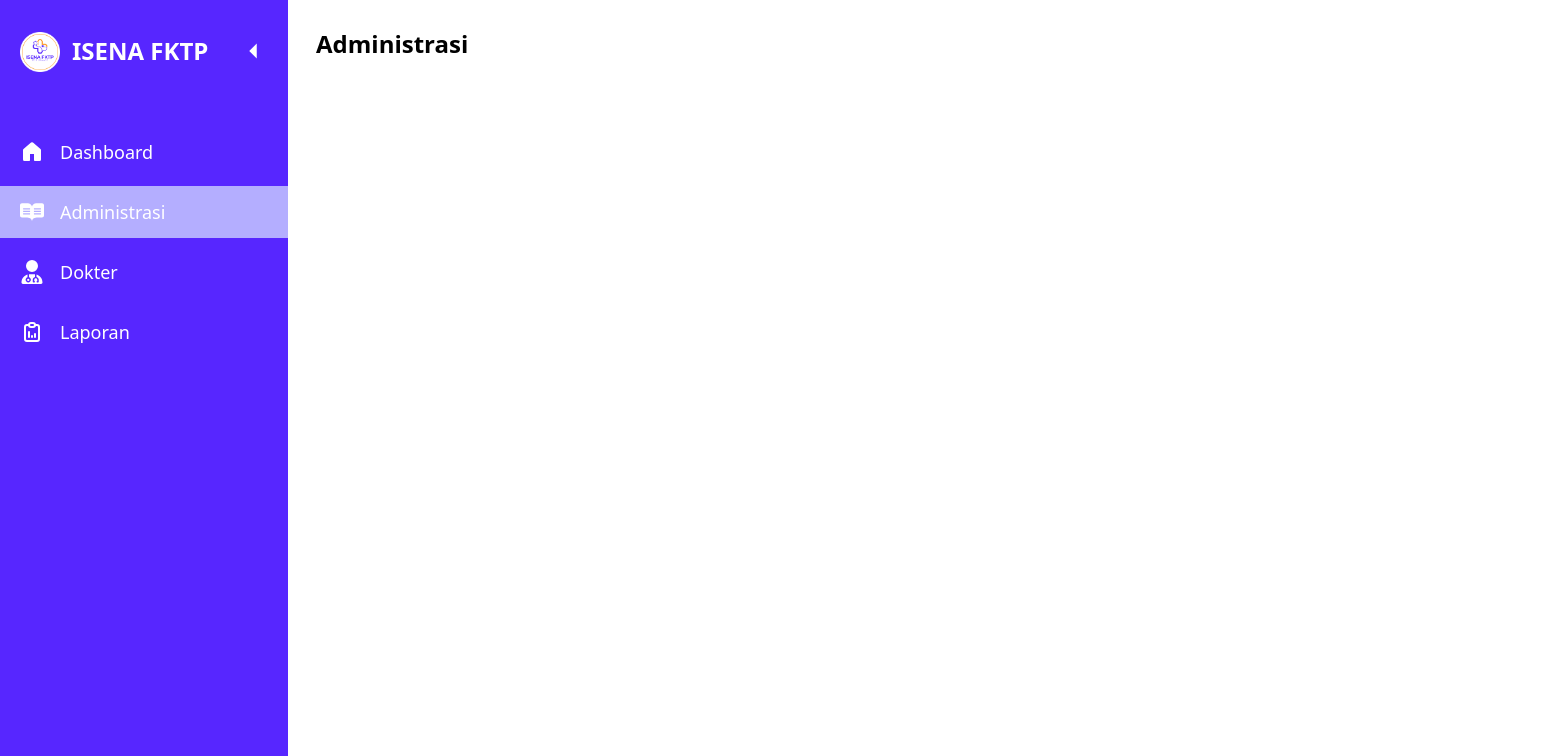
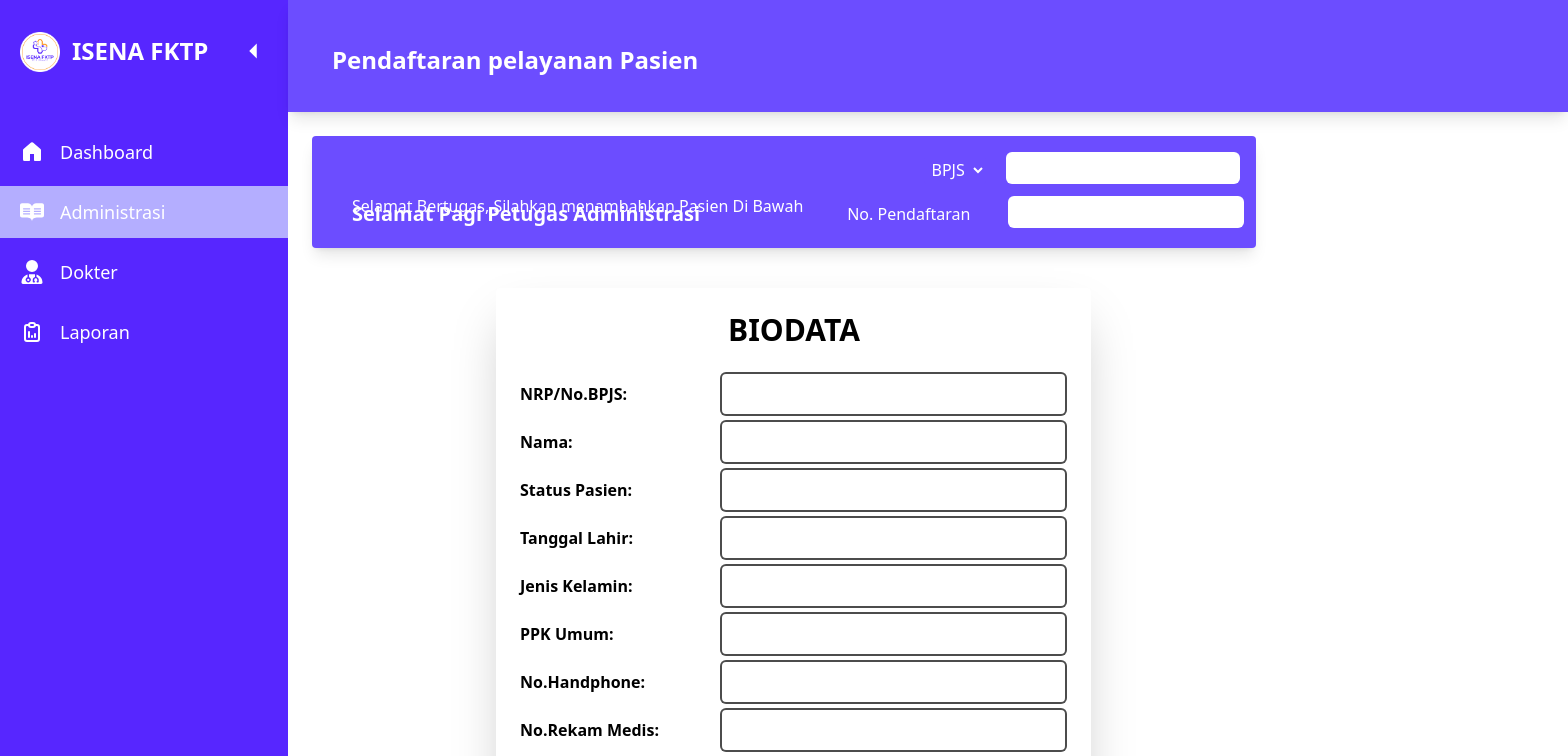
Before and after one commit to ISENA-FKTP/akusehat, a React (Vite) app: page /administrasi in a window 1280 px wide. Shown: the top 756 px of the page, 1568 px wide, since content can reach past the window. Built offline with nearby package versions, Linux system fonts and the light colour scheme.

Commit message:
Administrasi

```diff
--- a/src/views/klinik/pages/administrasi.jsx
+++ b/src/views/klinik/pages/administrasi.jsx
@@ -1,15 +1,105 @@
 import Sidebar_Klinik from "../../../components/klinik/sidebar_klinik";
+import React from "react";
+import { IconBase } from "react-icons";
+import { FaSearch } from "react-icons/fa";
 
 export default function Administrasi() {
+
   return (
     <>
       {" "}
       <div className="flex">
         <Sidebar_Klinik />
-        <div className="p-7">
-          <h1 className="text-2xl font-semibold">Administrasi</h1>
+        <div className="flex relative flex-1">
+          <div className="absolute inset-0">
+            <div className="container">
+             <div className="flex-row">
+              <div className=" w-screen h-28 bg-primary-500  shadow-lg flex items-center justify-center">
+                <h1 className="text-white font-secondary-Karla font-bold text-2xl text-left absolute top-0 left-0 m-11">
+                  Pendaftaran pelayanan Pasien</h1>
+              </div>
+            </div>
+            <div className=" bg-primary-500 h-28   shadow-lg flex items-center m-6 rounded">
+              <h1 className=" text-white font-secondary-Karla font-bold text-xl absolute top-1/4 left-16 right-40">
+                Selamat Pagi Petugas Administrasi</h1>
+              <h1 className=" text-white font-secondary-Karla font-medium absolute left-16 right-40 -mb-7">
+                Selamat Bertugas, Silahkan menambahkan Pasien Di Bawah</h1>
+              <form className=" h-12 rounded-md absolute right-10 mb-8 " style={{width:'35%'}}>
+                <div className="flex items-center  space-x-5">
+                <IconBase icon={FaSearch} className="mb-9"/>
+                    <select
+                      name="bpjsType"
+                      className="p-1 rounded-md mb-9 bg-primary-500 font-secondary-Karla font-medium text-white focus:outline-none focus:border-blue-500"
+                    >
+                      <option value="">BPJS</option>
+                      <option value="nik">NIK</option>
+                      <option value="nrp">NRP</option>
+                      <option value="nip">NIP</option>
+                    </select>
+                  {/* Nama */}
+                  <input
+                    type="search"
+                    name="name"
+                    className="p-1 rounded-md mb-10 " style={{width:'100%'}}>
+
+                  </input>
+                </div>
+              </form>
+              <form className=" h-12 rounded-md absolute right-9 -mb-14"style={{width:'40%'}}>
+              <div className="flex items-center space-x-5">
+                 <h1 className=" text-white font-secondary-Karla font-medium mb-9 w-60 ">No. Pendaftaran</h1>
+                  {/* Nama */}
+                  <input
+                    type="text"
+                    name="name"
+                    className="p-1 rounded-md mb-10 "style={{width:'100%'}}>
+
+                    </input>
+                    </div>
+                    </form>
+            </div>
+              <div className="bg-white shadow-2xl flex flex-col mx-52 p-6 mt-10 rounded" style={{ width: '60%', height: 'auto' }}>
+            <h1 className="text-black font-primary-Poppins font-extrabold text-3xl mb-6 mx-52">
+              BIODATA
+            </h1>
+            {/* Form Fields */}
+            {[
+              { label: 'NRP/No.BPJS', name: 'nrp_or_bpjs' },
+              { label: 'Nama', name: 'name' },
+              { label: 'Status Pasien', name: 'status' },
+              { label: 'Tanggal Lahir', name: 'dob' },
+              { label: 'Jenis Kelamin', name: 'gender' },
+              { label: 'PPK Umum', name: 'ppk' },
+              { label: 'No.Handphone', name: 'phone' },
+              { label: 'No.Rekam Medis', name: 'medical_record' },
+            ].map((field, index) => (
+              <div className="flex items-center space-x-2 mb-1" key={index}>
+                <label className="text-black font-secondary-Karla font-bold w-48">
+                  {field.label}:
+                </label>
+                <input
+                  type="text"
+                  name={field.name}
+                  className="p-2 rounded-md border-2 border-black border-opacity-70 flex-1"
+                />
+              </div>
+                  )
+                )
+              }
+              {/* Buttons */}
+            <div className="flex space-x-5 mt-6 mx-60">
+              <button className=" text-white p-2 rounded-md transition duration-300 bg-success-600">
+                Simpan
+              </button>
+              <button className=" text-white p-2 rounded-md transition duration-300 bg-error-700">
+                Batal
+              </button>
+              </div>
+            </div>
+           </div>
+          </div>
         </div>
       </div>
     </>
   );
-}
+};
```
